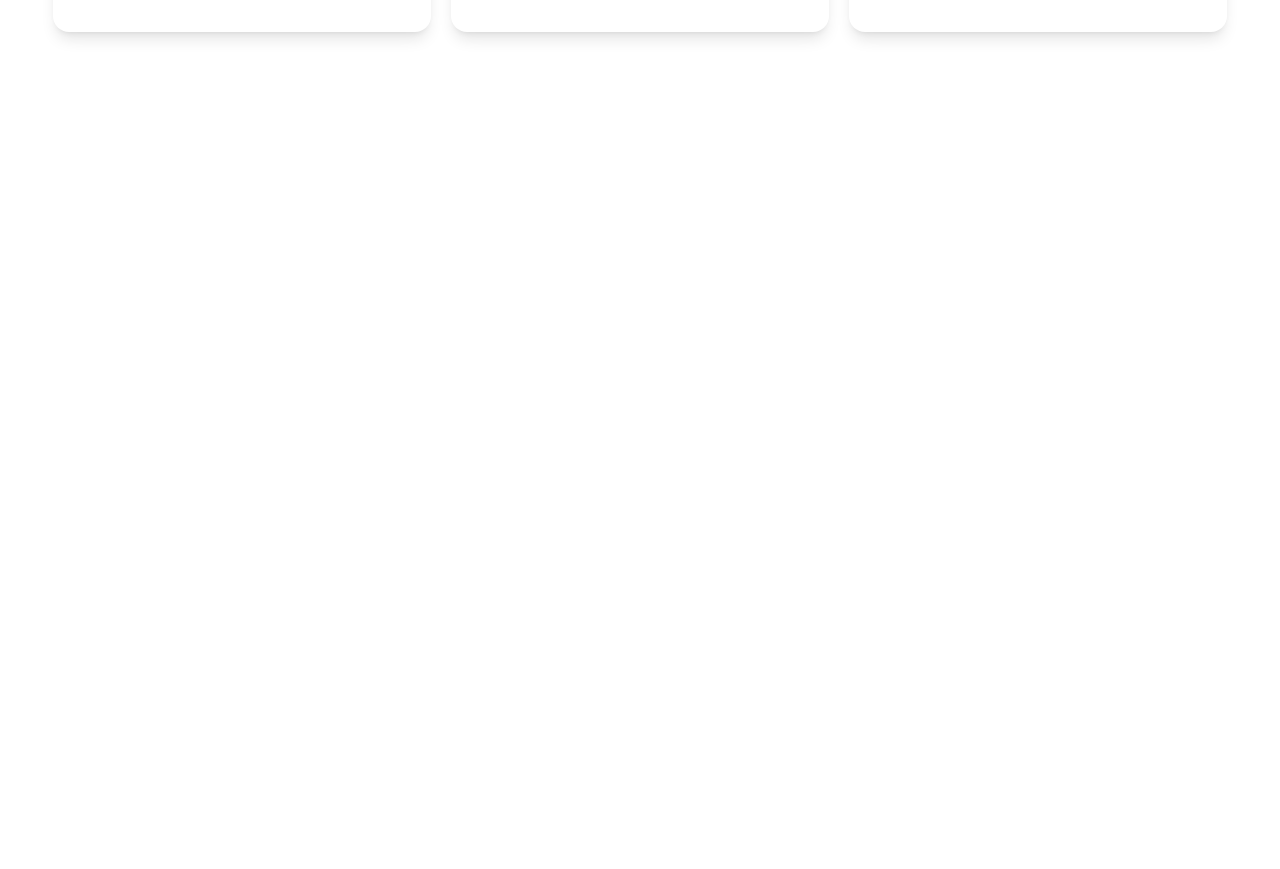
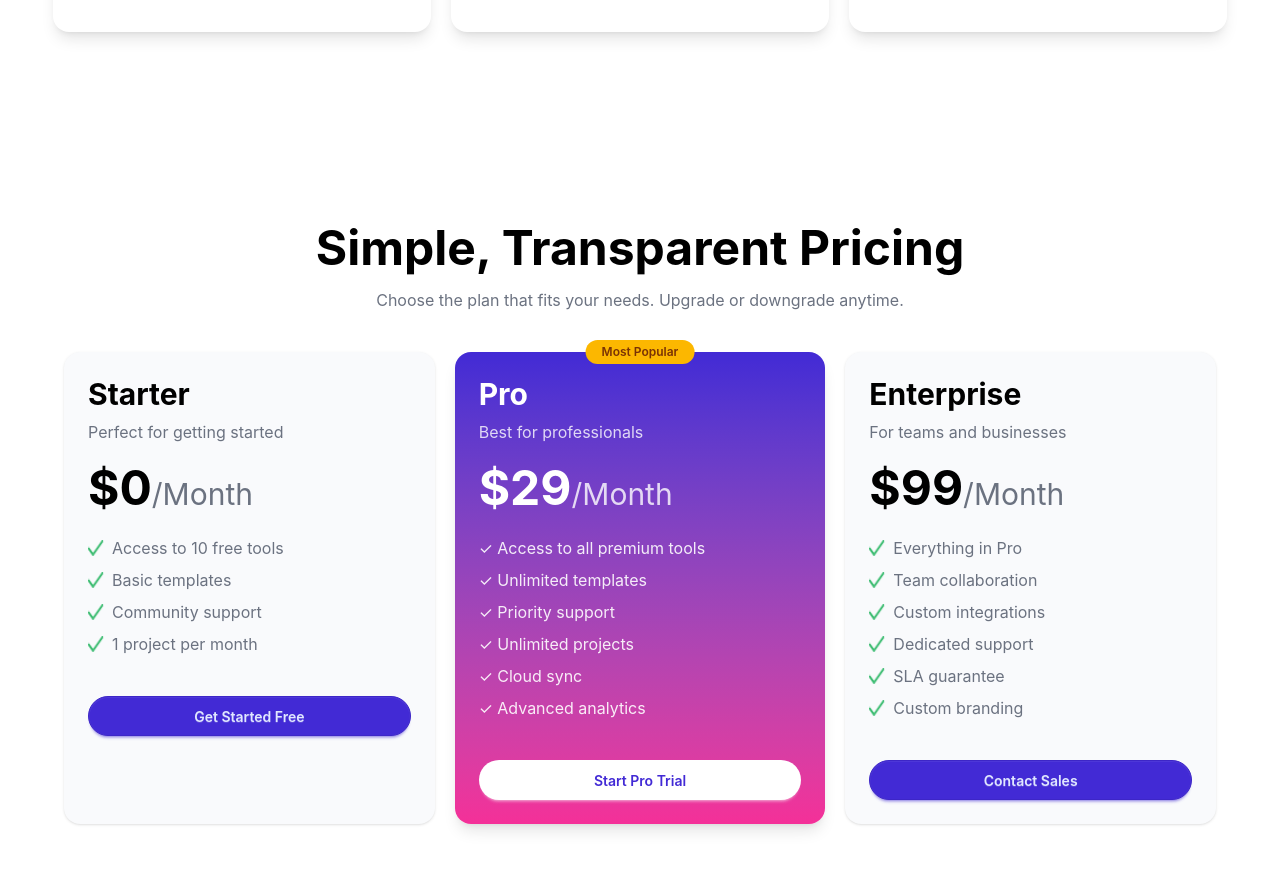
Before and after one commit to Md-Rakib-Hasan-Rabbi/digitools-platform, a React (Vite) app: page / in a window 1280 px wide. Shown: the part 1265-2134 px from the top of the page. Before the commit the page ends 1393 px from the top, so only its background shows below. Built offline with nearby package versions, Linux system fonts and the light colour scheme.

Commit message:
Pricing section done

```diff
--- a/src/App.jsx
+++ b/src/App.jsx
@@ -1,9 +1,10 @@
 import './App.css'
 import Apps from './components/navbar/apps-section/apps'
-import Started from './components/navbar/get-started-section/Started'
+import Started from './components/navbar/steps-section/Steps'
 import Hero from './components/navbar/hero-section/Hero'
 import Navbar from './components/navbar/Navbar'
 import Tools from './components/navbar/premium-digital-tools/Tools'
+import Pricing from './components/navbar/pricing-section/Pricing'
 
 function App() {
 
@@ -15,6 +16,7 @@ function App() {
       <Apps />
       <Tools />
       <Started />
+      <Pricing  />
     </>
   )
 }
--- a/src/components/navbar/apps-section/Apps.jsx
+++ b/src/components/navbar/apps-section/Apps.jsx
@@ -2,8 +2,8 @@ import React from 'react';
 
 const Apps = () => {
     return (
-        <section className="bg-linear-to-r from-primary to-secondary py-8">
-            <div className="mx-auto w-11/12">
+        <section className="max-w-11/12 bg-linear-to-r from-primary to-secondary py-8">
+            <div className="mx-auto ">
                 <div className="grid grid-cols-1 text-center md:grid-cols-3">
                     <div className="py-4 md:border-r">
                         <h3 className="text-5xl font-bold">50K+</h3>
--- /dev/null
+++ b/src/components/navbar/pricing-section/Pricing.jsx
@@ -0,0 +1,88 @@
+import React from 'react';
+import right from '../../../assets/green_right.png';
+
+const Pricing = () => {
+    return (
+        <section className="bg-white py-16 lg:py-24">
+            <div className="mx-auto w-11/12 max-w-6xl">
+                <div className="text-center">
+                    <h2 className="text-4xl font-bold text-black sm:text-5xl">Simple, Transparent Pricing</h2>
+                    <p className="mt-4 text-[#6B7280]">
+                        Choose the plan that fits your needs. Upgrade or downgrade anytime.
+                    </p>
+                </div>
+
+                <div className="mt-10 grid gap-5 lg:grid-cols-3">
+                    <article className="rounded-2xl bg-[#F9FAFC] p-6 shadow-sm">
+                        <h3 className="text-3xl font-bold text-black">Starter</h3>
+                        <p className="mt-2 text-[#6B7280]">Perfect for getting started</p>
+
+                        <div className="mt-5 text-black">
+                            <span className="text-5xl font-bold">$0</span>
+                            <span className="text-3xl text-[#6B7280]">/Month</span>
+                        </div>
+
+                        <ul className="mt-6 space-y-2 text-[#6B7280]">
+                            <li className="flex items-center gap-2"><img src={right} alt="" className="h-4 w-4 shrink-0" /> <span>Access to 10 free tools</span></li>
+                            <li className="flex items-center gap-2"><img src={right} alt="" className="h-4 w-4 shrink-0" /> <span>Basic templates</span></li>
+                            <li className="flex items-center gap-2"><img src={right} alt="" className="h-4 w-4 shrink-0" /> <span>Community support</span></li>
+                            <li className="flex items-center gap-2"><img src={right} alt="" className="h-4 w-4 shrink-0" /> <span>1 project per month</span></li>
+                        </ul>
+
+                        <button className="btn btn-primary mt-10 w-full rounded-full">Get Started Free</button>
+                    </article>
+
+                    <article className="relative rounded-2xl bg-linear-to-b from-primary to-secondary p-6 text-white shadow-lg">
+                        <span className="absolute -top-3 left-1/2 -translate-x-1/2 rounded-full bg-warning px-4 py-1 text-xs font-semibold text-warning-content">
+                            Most Popular
+                        </span>
+
+                        <h3 className="text-3xl font-bold">Pro</h3>
+                        <p className="mt-2 text-white/80">Best for professionals</p>
+
+                        <div className="mt-5">
+                            <span className="text-5xl font-bold">$29</span>
+                            <span className="text-3xl text-white/80">/Month</span>
+                        </div>
+
+                        <ul className="mt-6 space-y-2 text-white/90">
+                            <li>✓ Access to all premium tools</li>
+                            <li>✓ Unlimited templates</li>
+                            <li>✓ Priority support</li>
+                            <li>✓ Unlimited projects</li>
+                            <li>✓ Cloud sync</li>
+                            <li>✓ Advanced analytics</li>
+                        </ul>
+
+                        <button className="btn mt-10 w-full rounded-full border-none bg-white text-primary hover:bg-base-100">
+                            Start Pro Trial
+                        </button>
+                    </article>
+
+                    <article className="rounded-2xl bg-[#F9FAFC] p-6 shadow-sm">
+                        <h3 className="text-3xl font-bold text-black">Enterprise</h3>
+                        <p className="mt-2 text-[#6B7280]">For teams and businesses</p>
+
+                        <div className="mt-5 text-black">
+                            <span className="text-5xl font-bold">$99</span>
+                            <span className="text-3xl text-[#6B7280]">/Month</span>
+                        </div>
+
+                        <ul className="mt-6 space-y-2 text-[#6B7280]">
+                            <li className="flex items-center gap-2"><img src={right} alt="" className="h-4 w-4 shrink-0" /> <span>Everything in Pro</span></li>
+                            <li className="flex items-center gap-2"><img src={right} alt="" className="h-4 w-4 shrink-0" /> <span>Team collaboration</span></li>
+                            <li className="flex items-center gap-2"><img src={right} alt="" className="h-4 w-4 shrink-0" /> <span>Custom integrations</span></li>
+                            <li className="flex items-center gap-2"><img src={right} alt="" className="h-4 w-4 shrink-0" /> <span>Dedicated support</span></li>
+                            <li className="flex items-center gap-2"><img src={right} alt="" className="h-4 w-4 shrink-0" /> <span>SLA guarantee</span></li>
+                            <li className="flex items-center gap-2"><img src={right} alt="" className="h-4 w-4 shrink-0" /> <span>Custom branding</span></li>
+                        </ul>
+
+                        <button className="btn btn-primary mt-10 w-full rounded-full">Contact Sales</button>
+                    </article>
+                </div>
+            </div>
+        </section>
+    );
+};
+
+export default Pricing;
--- a/src/components/navbar/get-started-section/Started.jsx
+++ b/src/components/navbar/steps-section/Steps.jsx
@@ -3,7 +3,7 @@ import user from '../../../assets/user.png';
 import product from '../../../assets/package.png';
 import rocket from '../../../assets/rocket.png';
 
-const Started = () => {
+const Steps = () => {
     return (
         <section className="bg-white py-16 lg:py-24">
             <div className="mx-auto w-11/12">
@@ -65,4 +65,4 @@ const Started = () => {
     );
 };
 
-export default Started;
+export default Steps;
```
Also changed, not shown: src/assets/green_right.png (added).
